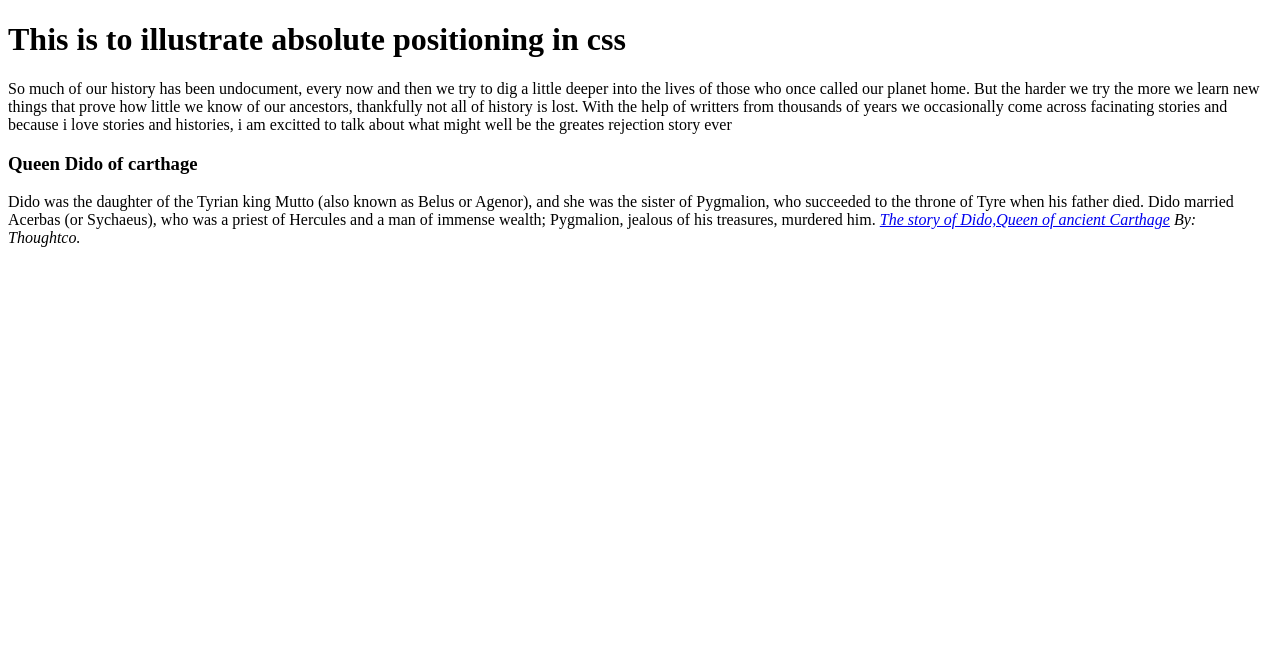
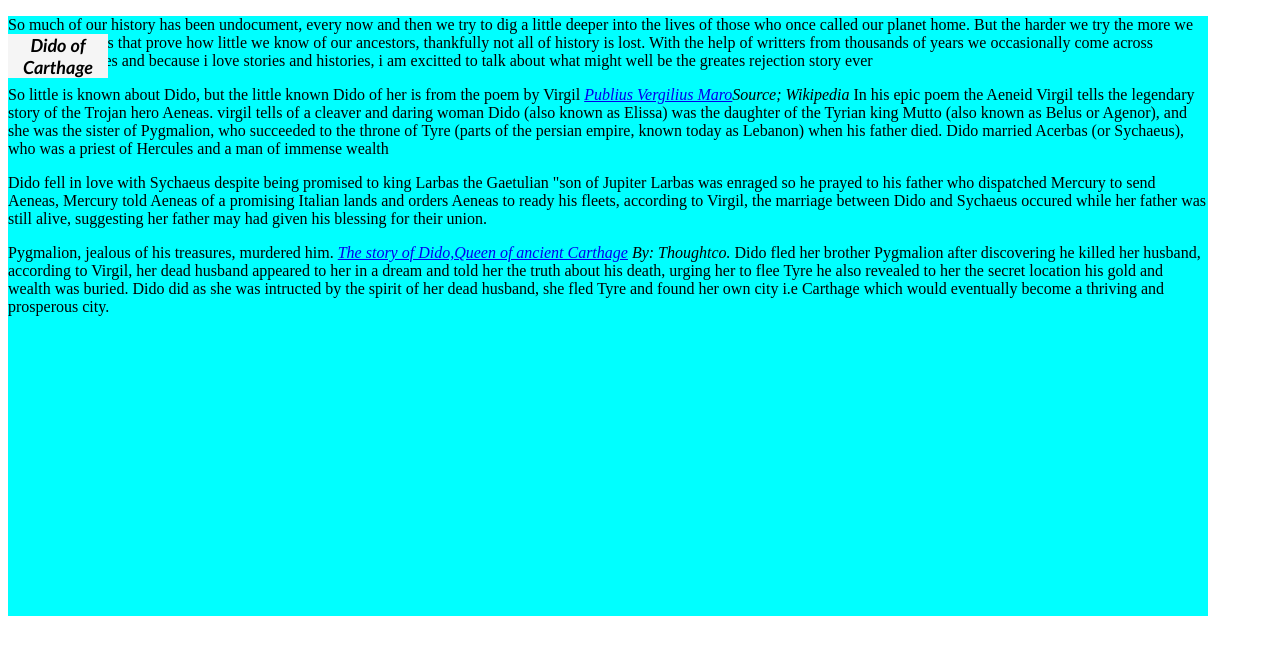
Before and after one commit to akuutsang/Positioning, a plain HTML site: page absolute-positioning/index.html in a window 1280 px wide. Drawn offline with Linux system fonts and the light colour scheme.

Commit message:
this illustrated absolute positioning

```diff
--- a/absolute-positioning/index.css
+++ b/absolute-positioning/index.css
@@ -1,33 +1,33 @@
+/* body{
+    background-color: peachpuff;
+    border: 0;
+    margin: 0;
+    padding: 0;
+    position: relative;
+} */
 .wrapper{
-    font-family: Arial, Helvetica, sans-serif;
-    font-size: large;
+    width: 1200px;
+    height: 600px;
+    background-color: aqua;
+    padding: 0;
+    margin: 0;
+    border: 0;
     position: relative;
 }
-span{
-    text-decoration: underline;
-    /* text-transform: uppercase; */
-    /* color: aqua; */
-}
-header{
-    text-align: center ;
-
-/* text-indent: 10fr; */
-}
-.Undocumented{
+h3{
+    width: 100px;
+    /*height: 10px;
+    padding: 50px;*/
+    background-color: whitesmoke;
+    color: black;
+    font-family: 'Gill Sans', 'Gill Sans MT', Calibri, 'Trebuchet MS', sans-serif;
+    font-size: large;
+    font-style: oblique;
     text-align: center;
-}
-h3{
-    background-color: black;
-    color: azure;
-    /* margin: 30px; */
-    /* padding: 10px; */
-    /* border: 5px; */
-    text-align: center;
-    box-sizing: border-box;
-    width: 300px;
-    position: absolute;
-    top: 0;
-    left: 0;
+    /* border-radius: 10px; */
+     position: absolute;
+     top: 0;
+     left: 0;
 
 
 }
--- a/absolute-positioning/index.html
+++ b/absolute-positioning/index.html
@@ -4,16 +4,27 @@
     <meta charset="UTF-8">
     <meta http-equiv="X-UA-Compatible" content="IE=edge">
     <meta name="viewport" content="width=device-width, initial-scale=1.0">
-    <link rel="stylesheet" href="absolute.css">
-    <title>Position-Absolute</title>
+    <link rel="stylesheet" href="../absolute-positioning/index.css">
+    <title>Rather die</title>
 </head>
 <body>
-    <header> <h1>This is to illustrate <span> absolute </span> positioning in css</h1></header>
     <div class="wrapper">
-        <div class="Undocumented"> So much of our history has been undocument, every now and then we try to dig a little deeper into the lives of those who once called our planet home. But the harder we try the more we learn new things that prove how little we know of our ancestors, thankfully not all of history is lost. With the help of writters from thousands of years we occasionally come across facinating stories and because i love stories and histories, i am excitted to talk about what might well be the greates rejection story ever </div>
-        <div class="Queen">
-         <h3>Queen Dido of carthage</h3>
-     <div class="dido">Dido was the daughter of the Tyrian king Mutto (also known as Belus or Agenor), and she was the sister of Pygmalion, who succeeded to the throne of Tyre when his father died. Dido married Acerbas (or Sychaeus), who was a priest of Hercules and a man of immense wealth; Pygmalion, jealous of his treasures, murdered him. <cite><a href="https://www.thoughtco.com/dido-queen-of-carthage-116949#:~:text=Dido%20was%20the%20daughter%20of%20the%20Tyrian%20king%20Mutto%20(also,of%20his%20treasures%2C%20murdered%20him.">The story of Dido,Queen of ancient Carthage</a> By: Thoughtco.</cite>
-     </div>
+        <div class="undocument">
+            <p> So much of our history has been undocument, every now and then we try to dig a little deeper into the lives of those who once called our planet home. But the harder we try the more we learn new things that prove how little we know of our ancestors, thankfully not all of history is lost. With the help of writters from thousands of years we occasionally come across facinating stories and because i love stories and histories, i am excitted to talk about what might well be the greates rejection story ever </p>
+        </div>
+        <div>
+            <h3>Dido of Carthage</h3>
+        </div>
+        <div class="dido">
+            <p>So little is known about Dido, but the little known Dido of her is from the poem by <span>Virgil</span> <cite><a href="https://en.m.wikipedia.org/wiki/Virgil">Publius Vergilius Maro</a>Source; Wikipedia</cite> In his epic poem the <span>Aeneid</span> Virgil tells the legendary story of the Trojan hero <span>Aeneas</span>. virgil tells of a cleaver and daring woman Dido (also known as Elissa) was the daughter of the Tyrian king Mutto (also known as Belus or Agenor), and she was the sister of Pygmalion, who succeeded to the throne of Tyre (parts of the persian empire, known today as Lebanon) when his father died. Dido married Acerbas (or Sychaeus), who was a priest of Hercules and a man of immense wealth</p>
+        </div>
+        <div class="second">
+            <p>Dido fell in love with <span>Sychaeus</span> despite being promised to king <span>Larbas</span> the Gaetulian "son of <span>Jupiter</span> Larbas was enraged so he prayed to his father who dispatched <span>Mercury</span> to send Aeneas, Mercury told Aeneas of a promising Italian lands and orders Aeneas to ready his fleets, according to Virgil, the marriage between Dido and Sychaeus occured while her father was still alive, suggesting her father may had given his blessing for their union.</p>
+        </div>
+        <div class="third">
+            <p>Pygmalion, jealous of his treasures, murdered him. <cite><a href="https://www.thoughtco.com/dido-queen-of-carthage-116949#:~:text=Dido%20was%20the%20daughter%20of%20the%20Tyrian%20king%20Mutto%20(also,of%20his%20treasures%2C%20murdered%20him.">The story of Dido,Queen of ancient Carthage</a> By: Thoughtco.</cite> Dido fled her brother <span>Pygmalion</span> after discovering he killed her husband, according to Virgil, her dead husband appeared to her in a dream and told her the truth about his death, urging her to flee Tyre he also revealed to her the secret location his gold and wealth was buried. Dido did as she was intructed by the spirit of her dead husband, she fled Tyre and found her own city  i.e Carthage which would eventually become a thriving and prosperous city.</p>
         </div>
     </div>
+
+</body>
+</html>
```
Also changed, not shown: 1 other file.
